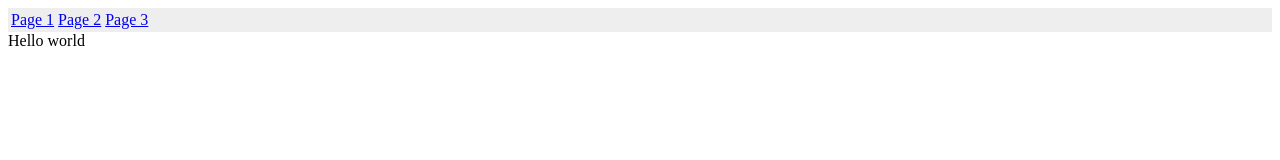
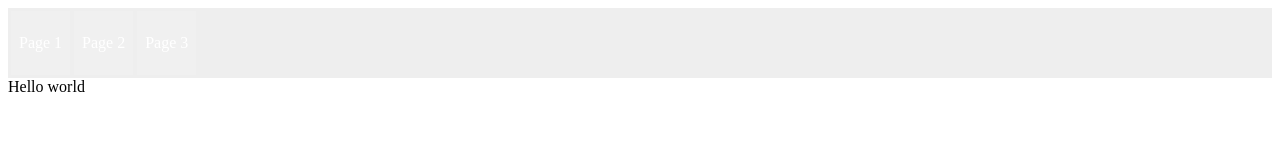
Before and after one commit to BetaFrey/TestProject, a plain HTML site: page index.html in a window 1280 px wide. Drawn offline with Linux system fonts and the light colour scheme.

Commit message:
nav item styling
added mo stylin’

```diff
--- a/index.html
+++ b/index.html
@@ -33,4 +33,13 @@ nav ul li {
 display: inline-block;
 list-style-type: none;
 }
+
+nav > ul > li > a {
+    color: #fff;
+    background-color: #F0F0F0;
+    display: block;
+    line-height: 3em;
+    padding: .5em; .5em;
+    text-decoration:none;
+}
 </style>
```
